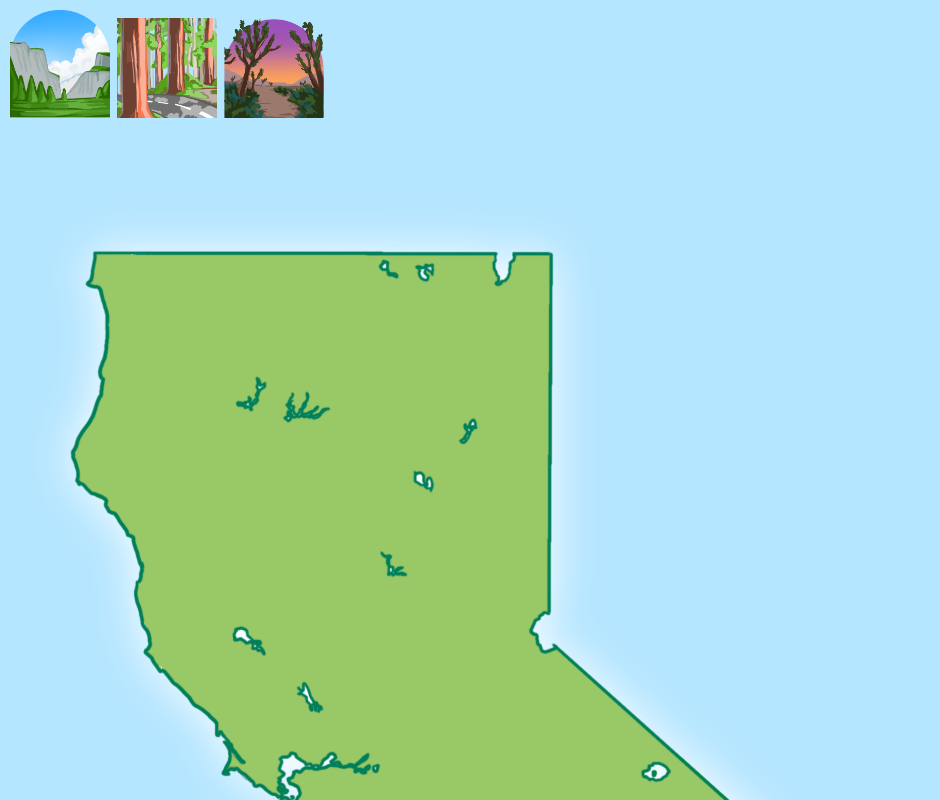
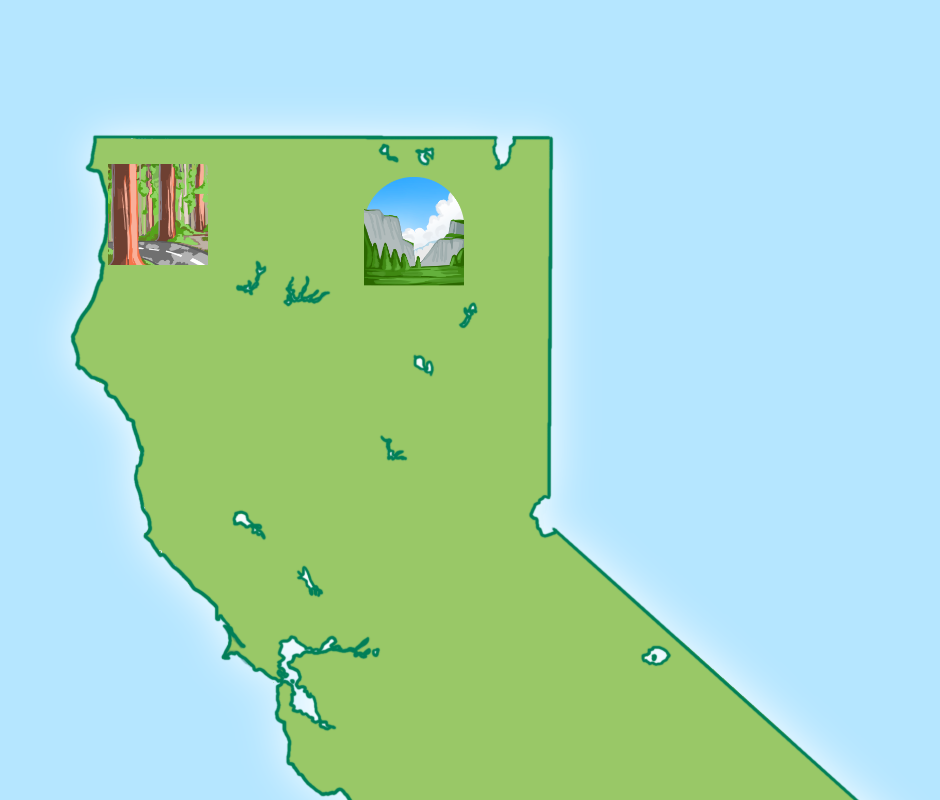
Before and after one commit to team-embark/embark, a SvelteKit app in the folder client/: page /map in a window 1280 px wide. Shown: the top 800 px of the page, without its empty margins (0-940 px from the left). Built offline with nearby package versions, Linux system fonts and the light colour scheme.

Commit message:
the map folder

```diff
--- a/client/src/routes/map/+page.svelte
+++ b/client/src/routes/map/+page.svelte
@@ -11,19 +11,21 @@
   import Button from "./Button.svelte";
 </script>
 
-<Button class="primary sm" on:click={()=>console.log("Clicked")}>
+
+<div class="image-container">
+
+<Button class="button1" on:click={()=>console.log("Clicked")}>
 
     <img src="/YosemiteNationalPark-2.png" alt="YosemiteNationalPark-2" width= "100" />
 </Button>
 
-<Button class="primary sm" on:click={()=>console.log("Clicked")}>
+<Button class="button2" on:click={()=>console.log("Clicked")}>
     <img src="/RedWoodNationalPark-2.png" alt="RedWoodNationalPark-2" width= "100" />
 </Button>
 
-<Button class="primary sm" on:click={()=>console.log("Clicked")}>
+<Button class="button3" on:click={()=>console.log("Clicked")}>
     <img src="/JoshuaTree-2.png" alt="JoshuaTree-2" width= "100" />
 </Button>
+    <img src="/California.png" alt="California Image" width= "1300" />
 
-
-
-<img src="/California.png" alt="California Image" width= "1300" />
+</div>
--- a/client/src/routes/map/button.svelte
+++ b/client/src/routes/map/button.svelte
@@ -13,20 +13,40 @@
 	</button>
 
 <style>
+      .image-container {
+        position: relative;
+        display: inline-block;
+     }
 
-	.primary{
+	.button1{
+        position: absolute;
+        top: 22%;
+        left: 28%;
+		background-color: transparent;
+        border: none;
+        border-radius: 5px;
+        aspect-ratio:1
+
+	}
+	.button2{
+        position: absolute;
+        top: 20%;
+        left: 8%;
+		background-color: transparent;
+        border: none;
+        border-radius: 5px;
+        aspect-ratio:1
+
+	}.button3{
+        position: absolute;
+        bottom: -40%;
+        right: 35%;
 
 		background-color: transparent;
         border: none;
         border-radius: 5px;
-	}
+        aspect-ratio:1
 
-	.sm {
-		font-size:1em;
-		padding:0.1em;
-	}
-	.lg {
-		font-size:2em
 	}
     button:hover {
         background-color: #9ac0f5;
```
